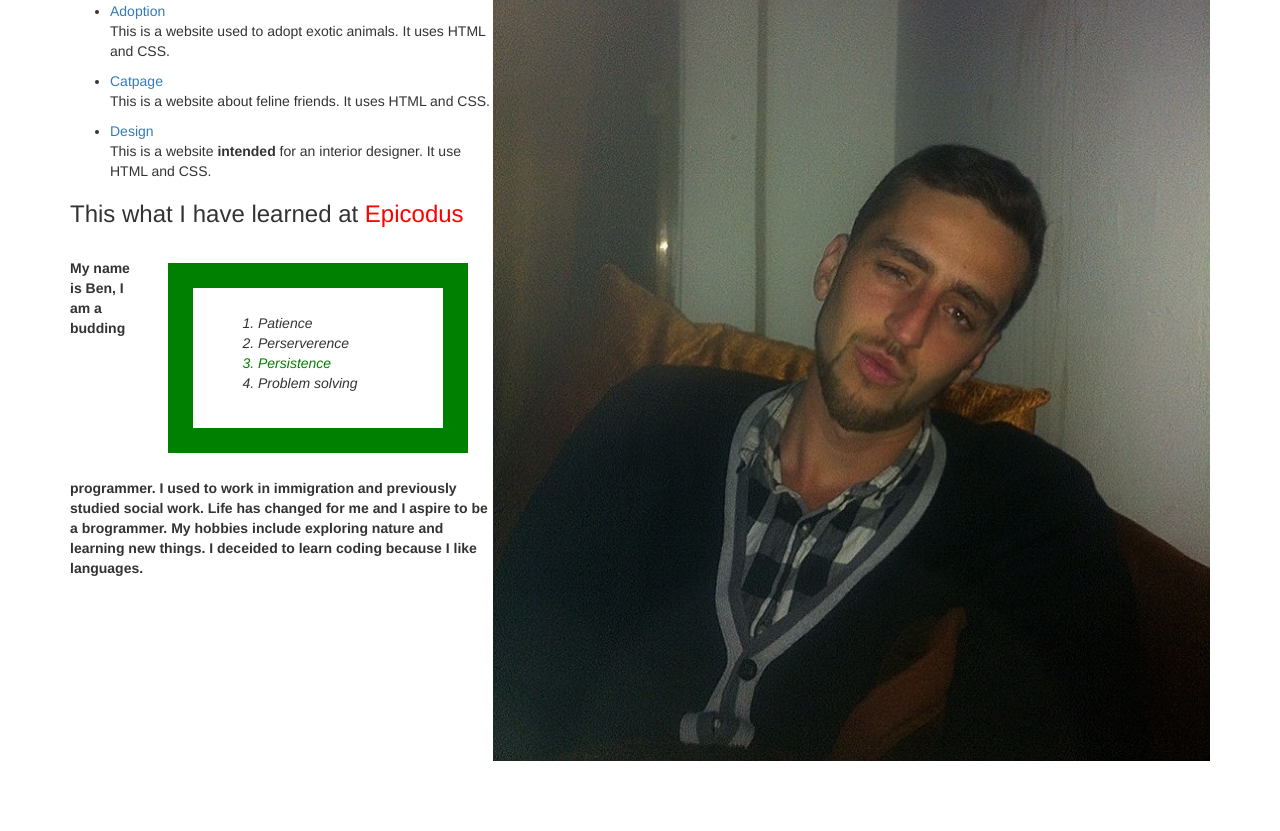
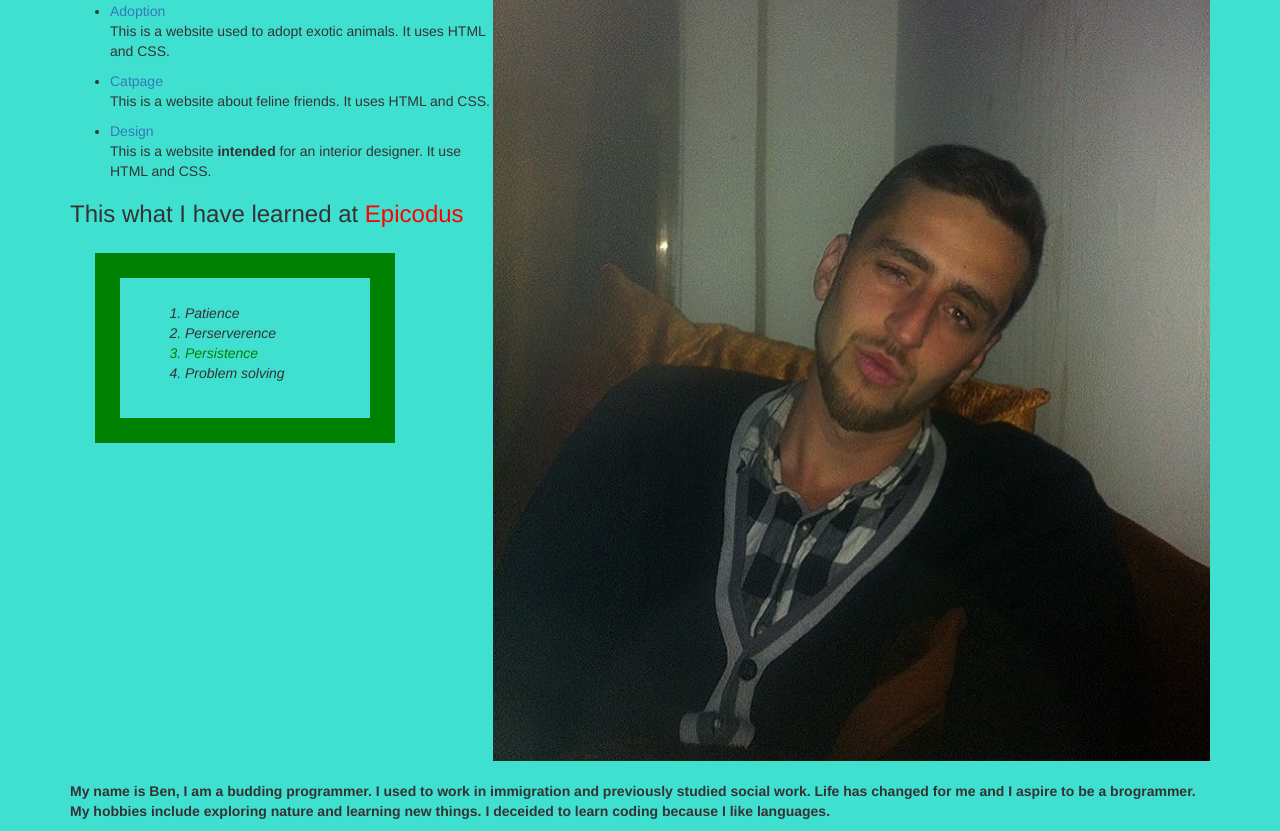
Before and after one commit to Abuyousef77/friday, a plain HTML site: page index.html in a window 1280 px wide. Shown: the part 424-1255 px from the top of the page. Before the commit the page ends 1185 px from the top, so only its background shows below. Drawn offline with nearby package versions, Linux system fonts and the light colour scheme.

Commit message:
worked on formatting

```diff
--- a/styles.css
+++ b/styles.css
@@ -1,5 +1,8 @@
+body {background-color: #40e0d0;
+}
 .wow {
   font-weight: bolder;
+  float: left;
 }
 
 .tool {
@@ -15,7 +18,7 @@
   border: 25px solid green;
   padding: 25px;
   margin: 25px;
-  float: right;
+
 }
 
 img {
```
